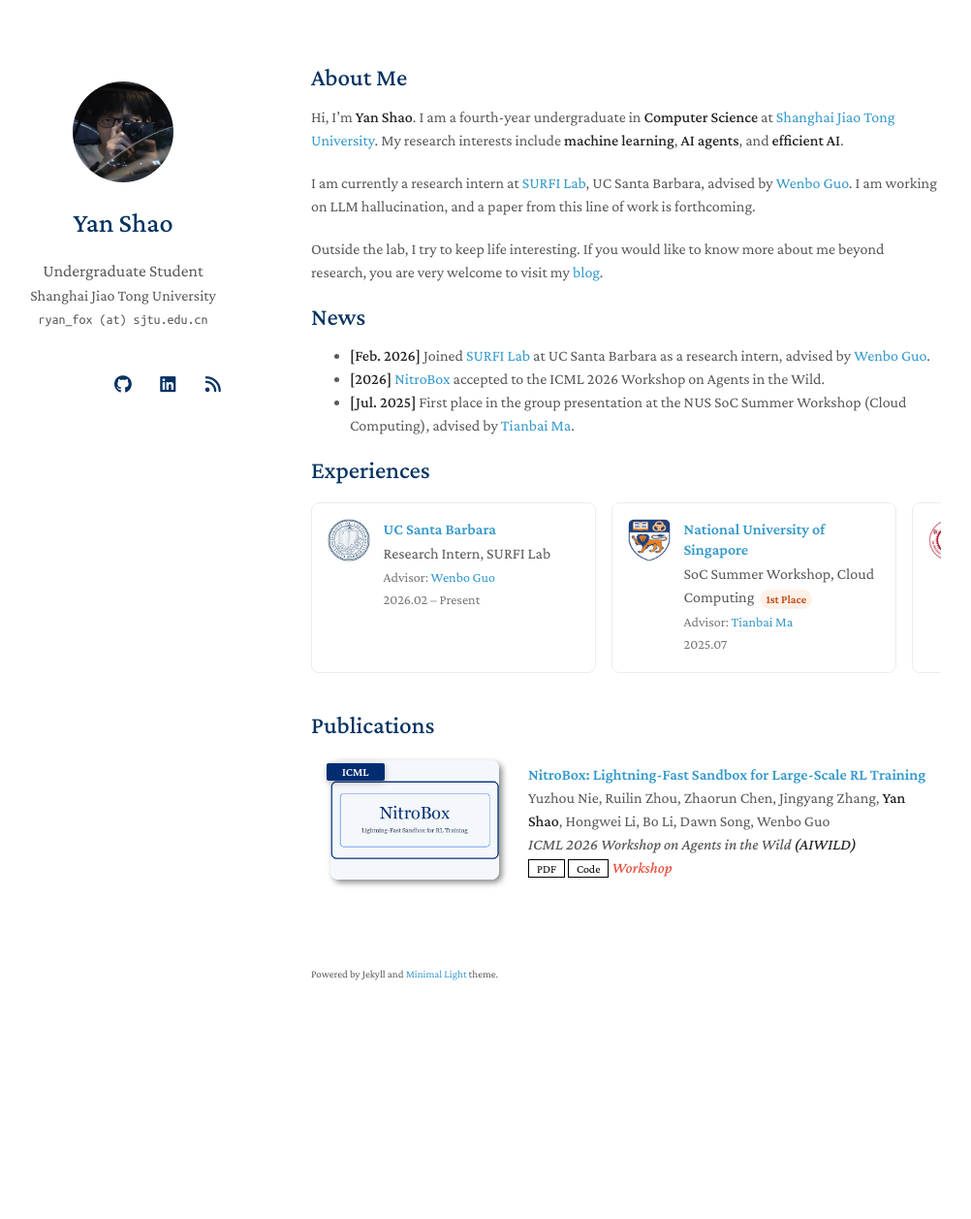
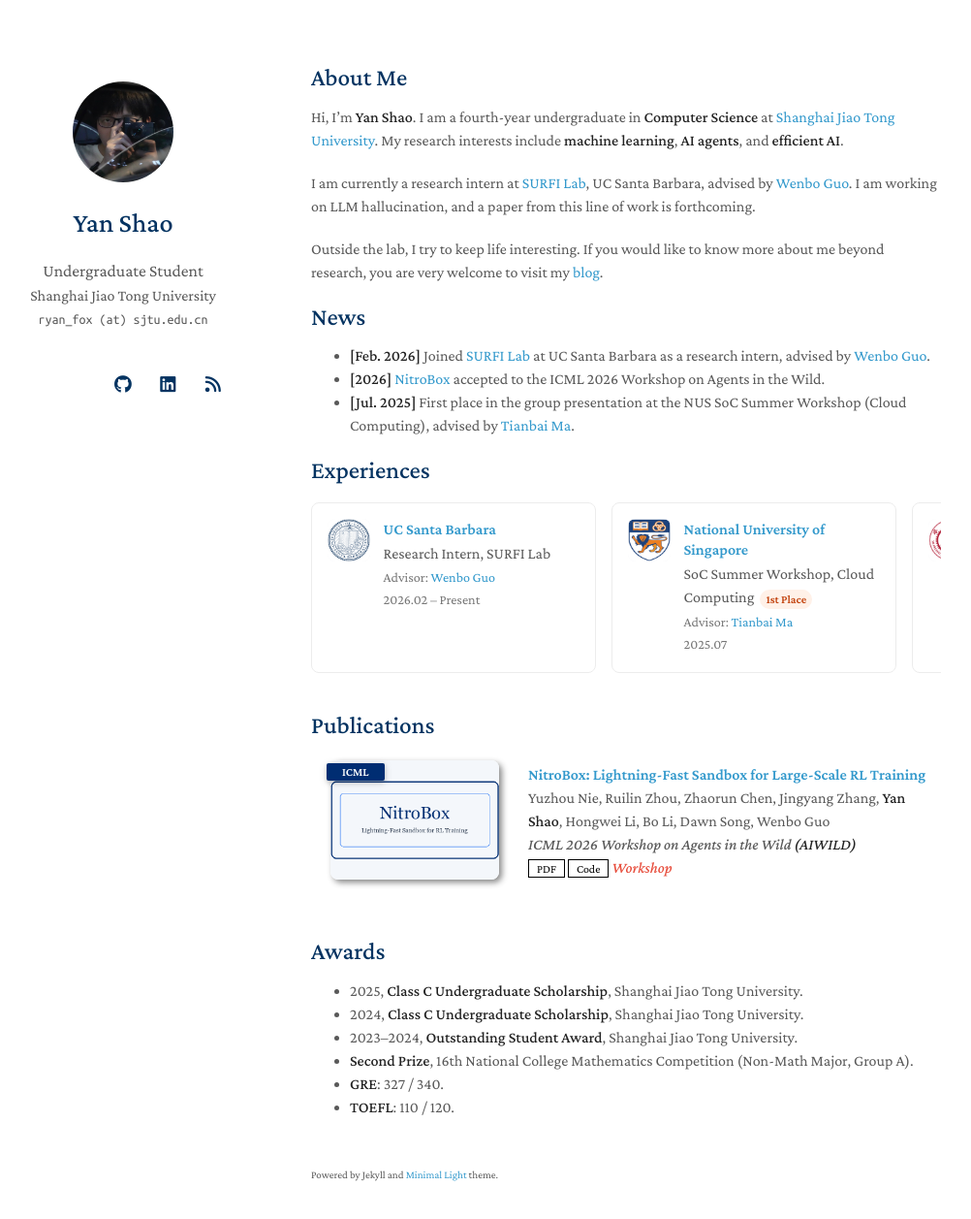
Before and after one commit to RyanStarFox/academic_page, a Jekyll site: the page built from index.md, in a window 1280 px wide and 1292 px high. Shown: the top 1257 px of the window at 97% size, without its empty margins (149-1151 px from the left). Built offline with Jekyll 4.4.1, drawn with Linux system fonts in a browser that asks for light colours; a style sheet for code colours, icons or effects is not loaded; our own code applies the rules of GitHub Pages for plain Markdown files.

Commit message:
Add awards and test scores from the CV.
Co-authored-by: Cursor <cursoragent@cursor.com>

```diff
--- a/index.md
+++ b/index.md
@@ -21,3 +21,12 @@ Outside the lab, I try to keep life interesting. If you would like to know more
 {% include_relative _includes/experiences.md %}
 
 {% include_relative _includes/publications.md %}
+
+## Awards
+
+- 2025, **Class C Undergraduate Scholarship**, Shanghai Jiao Tong University.
+- 2024, **Class C Undergraduate Scholarship**, Shanghai Jiao Tong University.
+- 2023–2024, **Outstanding Student Award**, Shanghai Jiao Tong University.
+- **Second Prize**, 16th National College Mathematics Competition (Non-Math Major, Group A).
+- **GRE**: 327 / 340.
+- **TOEFL**: 110 / 120.
```
